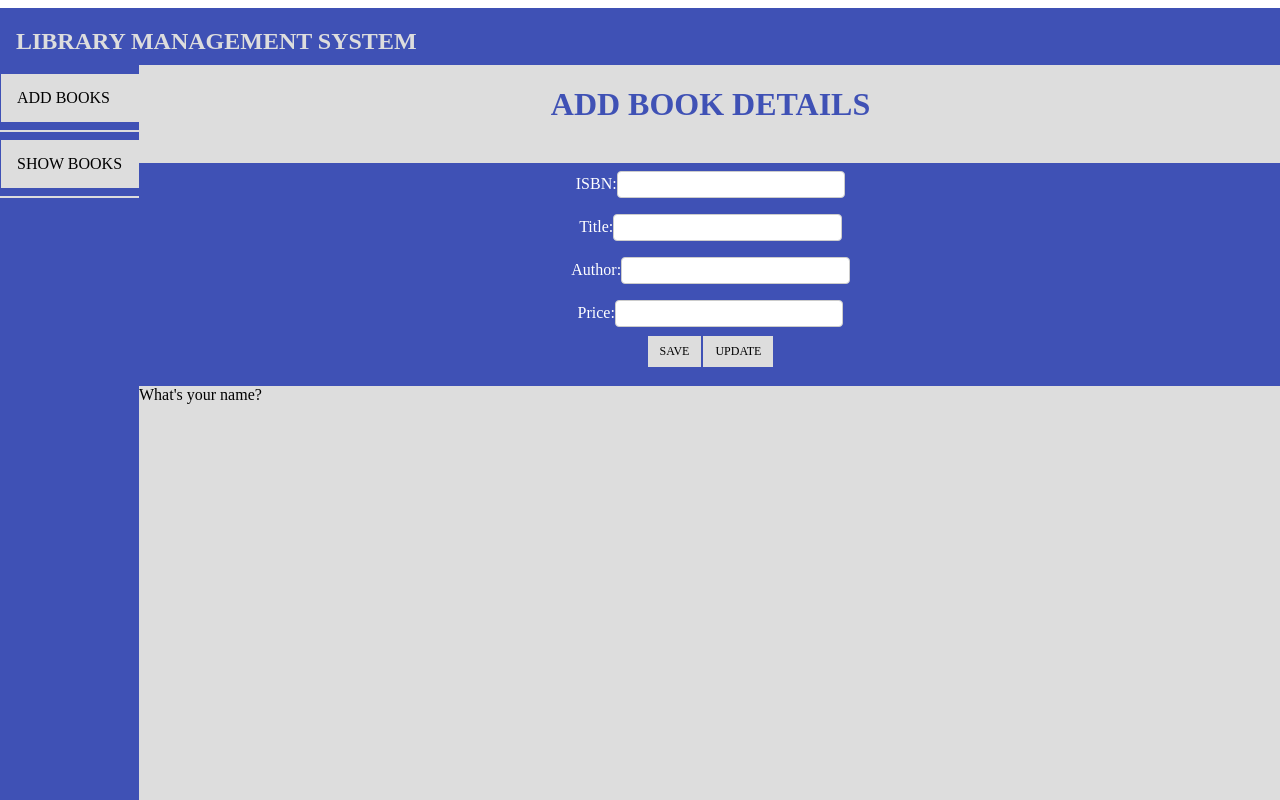
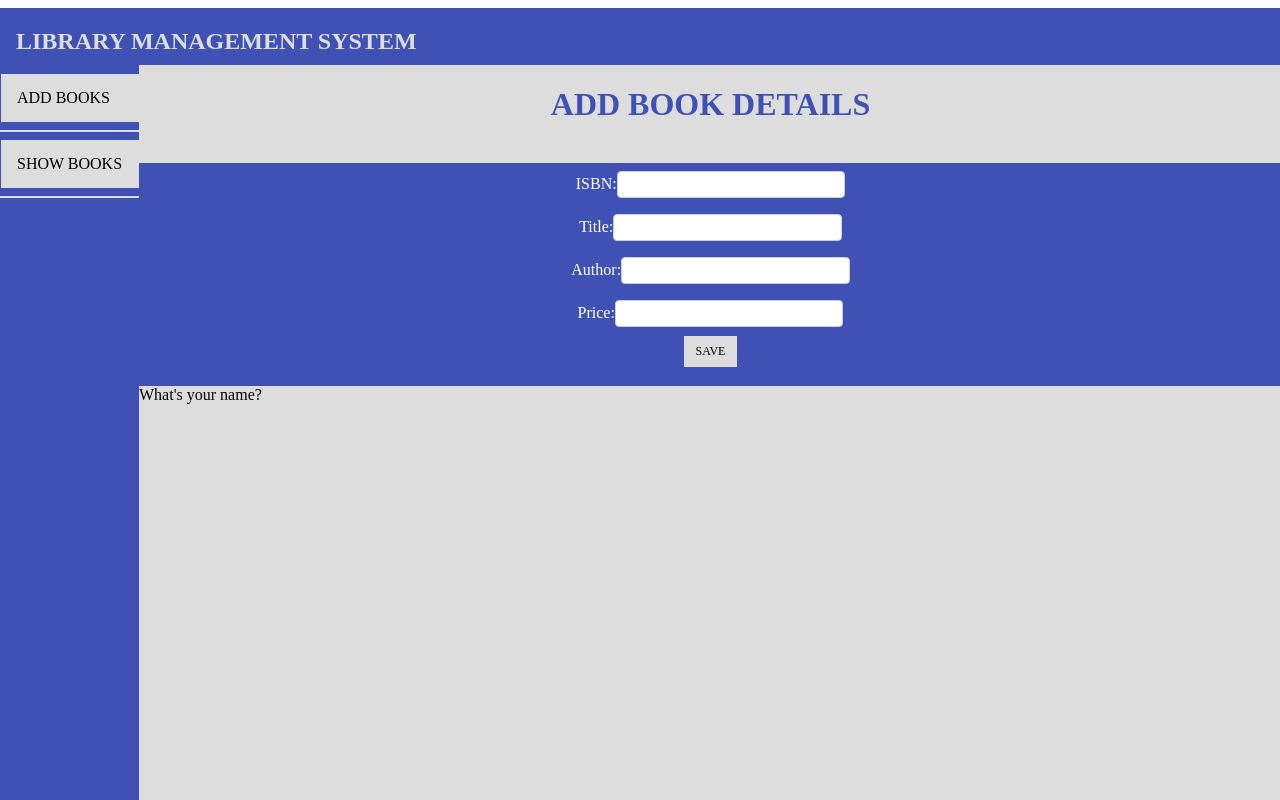
Before and after one commit to AltamashSaqib/LibraryManagementSystem, an Angular app: page /addbook in a window 1280 px wide. Built offline with nearby package versions, Linux system fonts and the light colour scheme.

Commit message:
Second Commit

```diff
--- a/src/app/addbook/addbook.component.html
+++ b/src/app/addbook/addbook.component.html
@@ -35,7 +35,7 @@
         </div>
 
         <a (click)="onSubmit()" class="button button1">SAVE</a>
-        <a (click)="updateBook()" class="button button1">UPDATE</a>
+        <!-- <a (click)="updateBook()" class="button button1">UPDATE</a> -->
     </form>
     <br>
 </div>
--- a/src/app/service/data.service.ts
+++ b/src/app/service/data.service.ts
@@ -16,7 +16,7 @@ export class DataService {
 
   constructor(private http:HttpClient) { }
 
-  private userUrl = 'http://localhost:8080/';
+  private userUrl = 'http://localhost:8080/addBooks';
 
   public addBook(book){
     this.bookList.push(book);
--- a/src/app/showbook/showbook.component.ts
+++ b/src/app/showbook/showbook.component.ts
@@ -12,7 +12,8 @@ export class ShowbookComponent implements OnInit {
   bookList = [];
 
   constructor(private dataService: DataService, private router:Router,private route: ActivatedRoute) {
-    this.bookList = dataService.getBooks();
+   /*
+   this.bookList = dataService.getBooks();  */
 
    }
 
```
